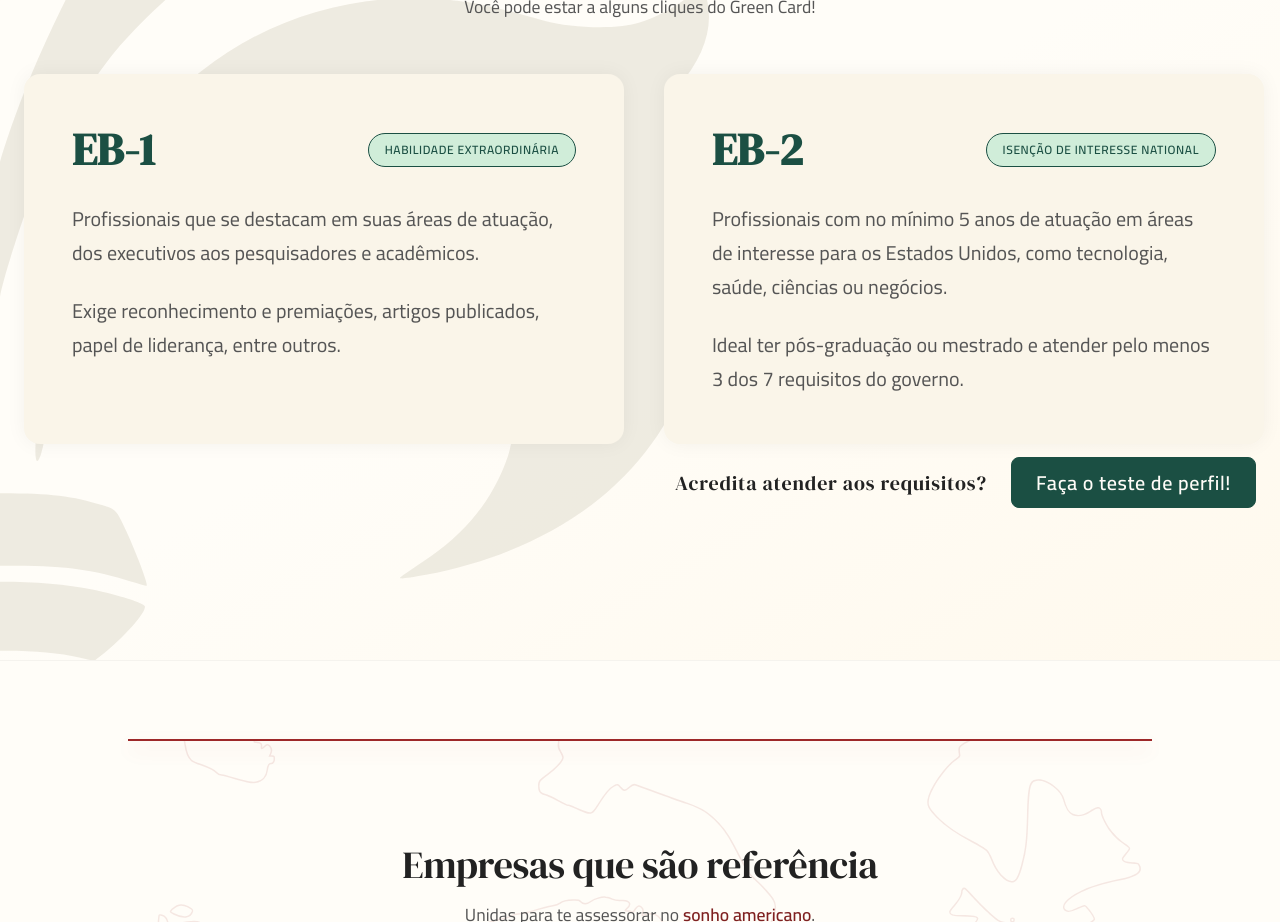
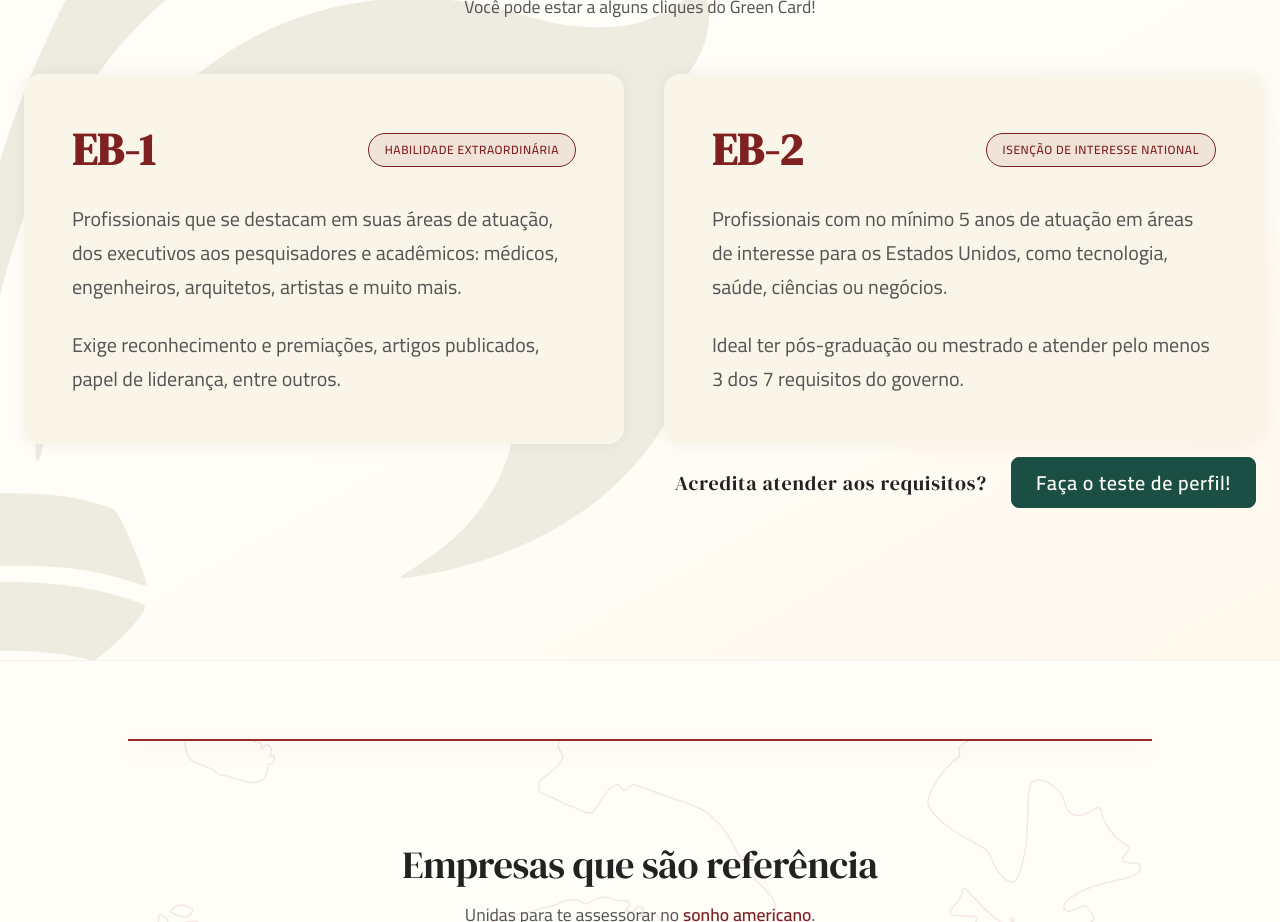
Before and after one commit to eritonLongui/Visto-Americano---next.js, a Next.js app: page / in a window 1280 px wide. Shown: the part 940-1862 px from the top of the page. Built offline with nearby package versions, Linux system fonts and the light colour scheme.

Commit message:
alterações seção 2

```diff
--- a/src/components/VisaTypes/VisaTypes.tsx
+++ b/src/components/VisaTypes/VisaTypes.tsx
@@ -28,13 +28,13 @@
           {/* Card EB-1 */}
           <div className="visa-types__card reveal-on-scroll">
             <div className="visa-types__card-header">
-              <h3 className="visa-types__card-name visa-types__card-name--eb1">EB-1</h3>
-              <span className="visa-types__card-badge visa-types__card-badge--eb1">
+              <h3 className="visa-types__card-name visa-types__card-name--eb2">EB-1</h3>
+              <span className="visa-types__card-badge visa-types__card-badge--eb2">
                 Habilidade Extraordinária
               </span>
             </div>
             <p className="visa-types__card-description">
-              Profissionais que se destacam em suas áreas de atuação, dos executivos aos pesquisadores e acadêmicos.
+              Profissionais que se destacam em suas áreas de atuação, dos executivos aos pesquisadores e acadêmicos: médicos, engenheiros, arquitetos, artistas e muito mais.
             </p>
             <p className="visa-types__card-description">
               Exige reconhecimento e premiações, artigos publicados, papel de liderança, entre outros.
@@ -44,8 +44,8 @@
           {/* Card EB-2 */}
           <div className="visa-types__card reveal-on-scroll">
             <div className="visa-types__card-header">
-              <h3 className="visa-types__card-name visa-types__card-name--eb1">EB-2</h3>
-              <span className="visa-types__card-badge visa-types__card-badge--eb1">
+              <h3 className="visa-types__card-name visa-types__card-name--eb2">EB-2</h3>
+              <span className="visa-types__card-badge visa-types__card-badge--eb2">
                 Isenção de Interesse National
               </span>
               {/* <h3 className="visa-types__card-name visa-types__card-name--eb2">EB-2</h3>
```
